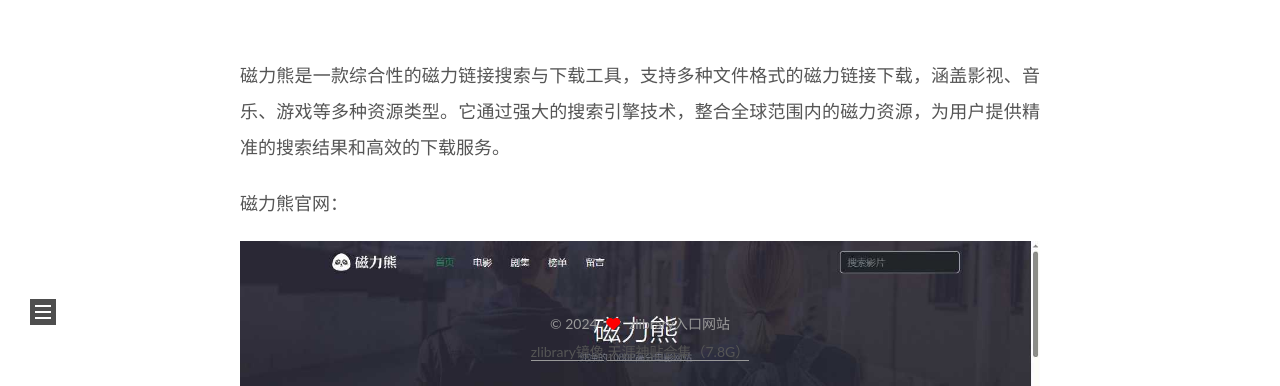
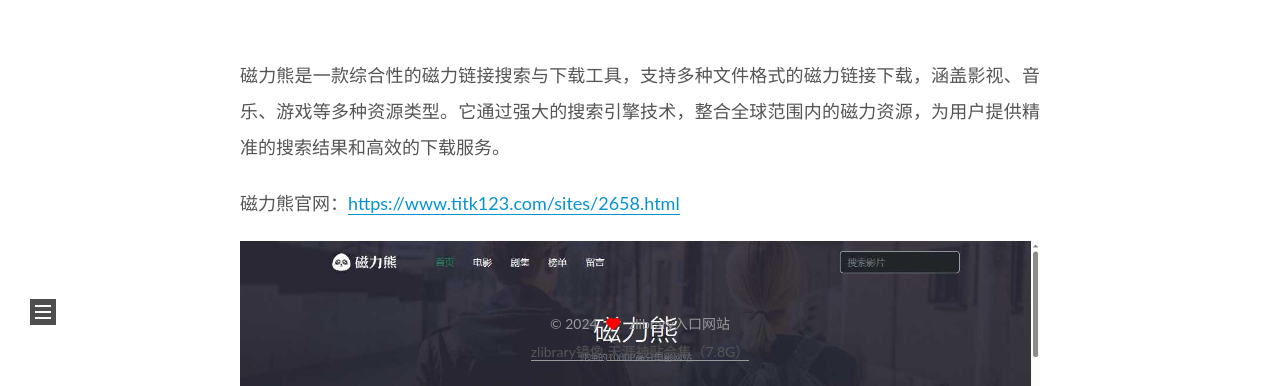
Before and after one commit to zlibraryweb/zlibraryweb.github.io, a plain HTML site: page p/cilixiong.html in a window 1280 px wide. Shown: the part 414-800 px from the top of the page. Drawn offline with nearby package versions, Linux system fonts and the light colour scheme.

Commit message:
Update cilixiong.html

```diff
--- a/p/cilixiong.html
+++ b/p/cilixiong.html
@@ -180,7 +180,7 @@
                     <a id="文章内容" href="#文章内容" class="headerlink" title="文章内容"></a>
                     <p>磁力熊是一款综合性的磁力链接搜索与下载工具，支持多种文件格式的磁力链接下载，涵盖影视、音乐、游戏等多种资源类型。它通过强大的搜索引擎技术，整合全球范围内的磁力资源，为用户提供精准的搜索结果和高效的下载服务。</p>
 
-                    <p>磁力熊官网：<a href=" https://www.titk123.com/sites/2658.html" target="_blank"></a></p>
+                    <p>磁力熊官网：<a href="https://www.titk123.com/sites/2658.html" target="_blank">https://www.titk123.com/sites/2658.html</a></p>
                     <p><img src="/images/cilixiong.jpg" alt="磁力熊" title="磁力熊"></p>
 
 
```
